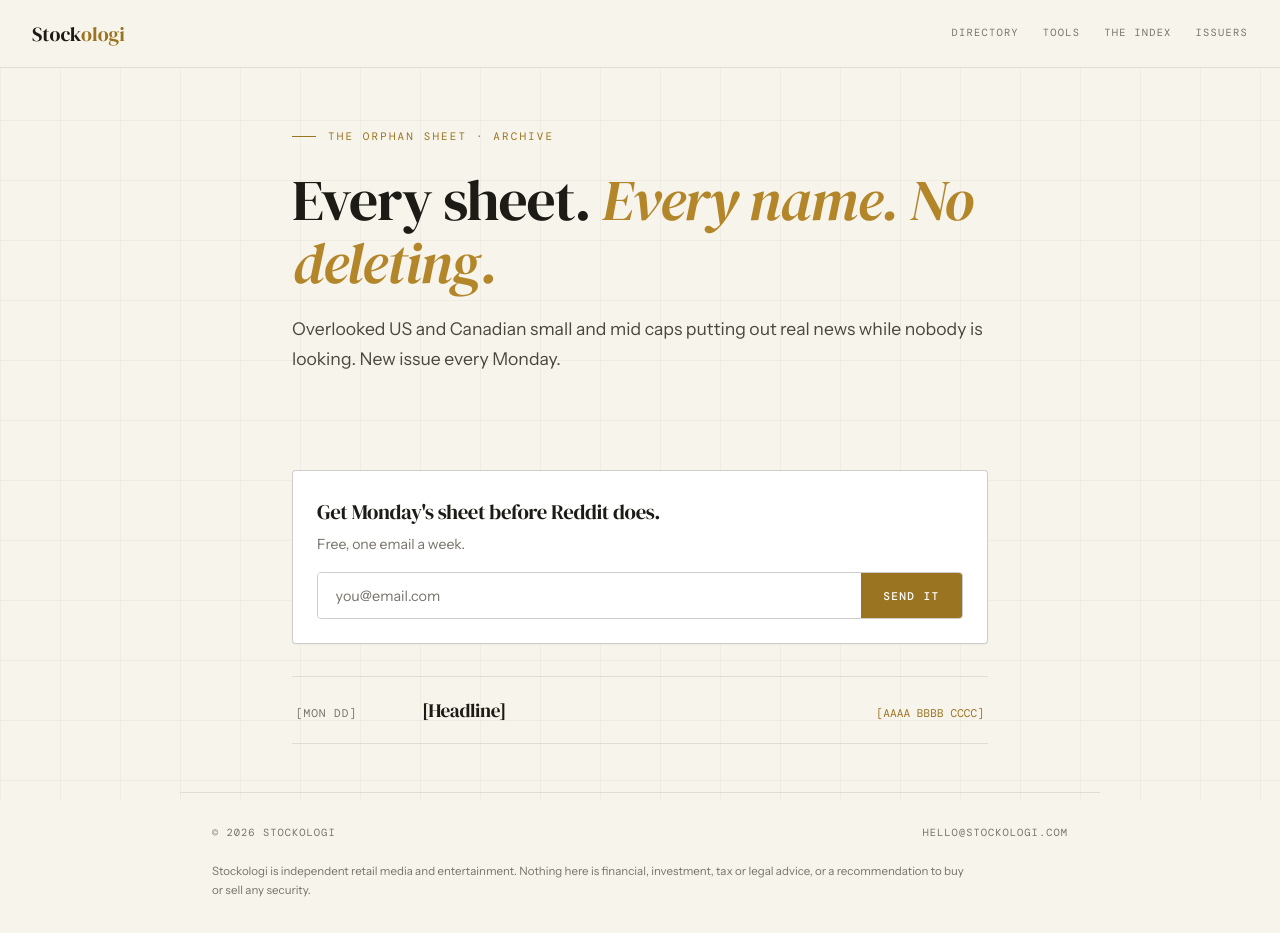
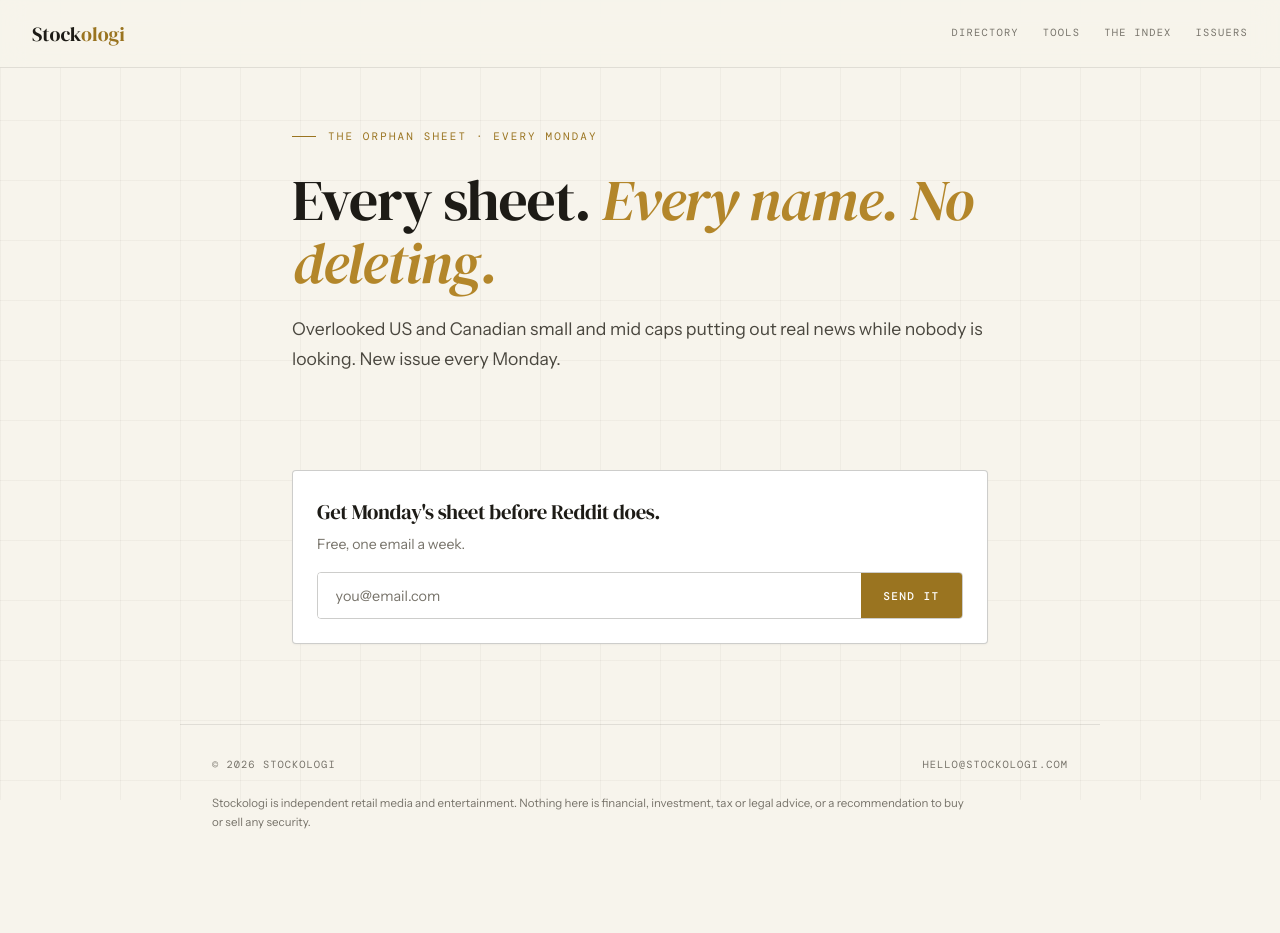
Before and after one commit to savidantrades/stockologi-main, a plain HTML site: page orphan-sheet/index.html in a window 1280 px wide. After the commit the page ends 865 px from the top, so only its background shows below. Drawn offline with nearby package versions, Linux system fonts and the light colour scheme.

Commit message:
Orphan Sheet page: drop the archive label and placeholder issue list
Co-Authored-By: Claude Opus 5.5 <noreply@anthropic.com>
Claude-Session: https://claude.ai/code/session_01EEwaYoFpYWKxmsyWhM1Ge5

```diff
--- a/orphan-sheet/index.html
+++ b/orphan-sheet/index.html
@@ -27,7 +27,7 @@
 </nav>
 
 <header class="piece-head">
-  <div class="kicker">The Orphan Sheet &middot; Archive</div>
+  <div class="kicker">The Orphan Sheet &middot; Every Monday</div>
   <h1>Every sheet. <em>Every name. No deleting.</em></h1>
   <p class="dek">Overlooked US and Canadian small and mid caps putting out real news while nobody is looking. New issue every Monday.</p>
 </header>
@@ -47,14 +47,6 @@
     </div>
   </div>
 
-  <!-- Newest first. Add one <li> per issue. -->
-  <ul class="issues">
-    <li><a href="/orphan-sheet/[YYYY-MM-DD]">
-      <span class="date">[Mon DD]</span>
-      <h3>[Headline]</h3>
-      <span class="tickers">[AAAA BBBB CCCC]</span>
-    </a></li>
-  </ul>
 
 </main>
 
```
